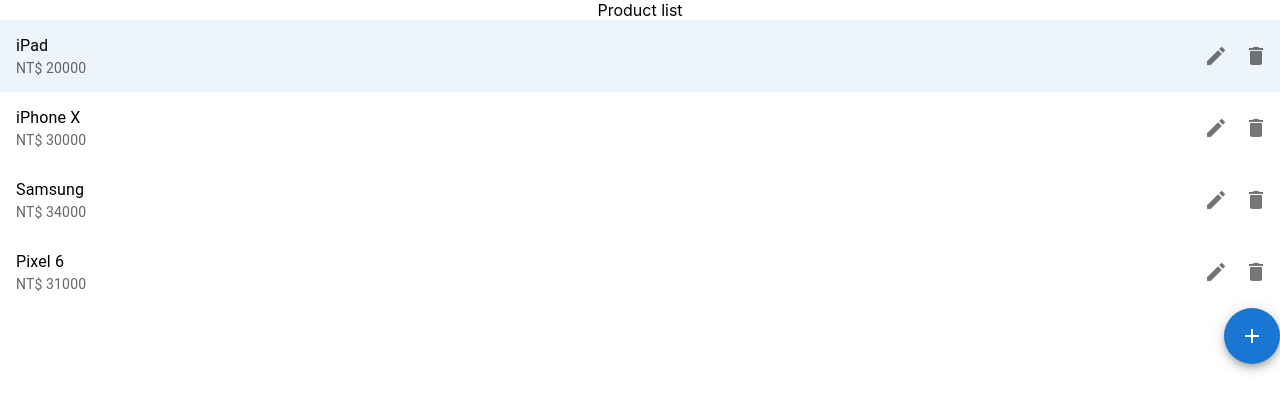
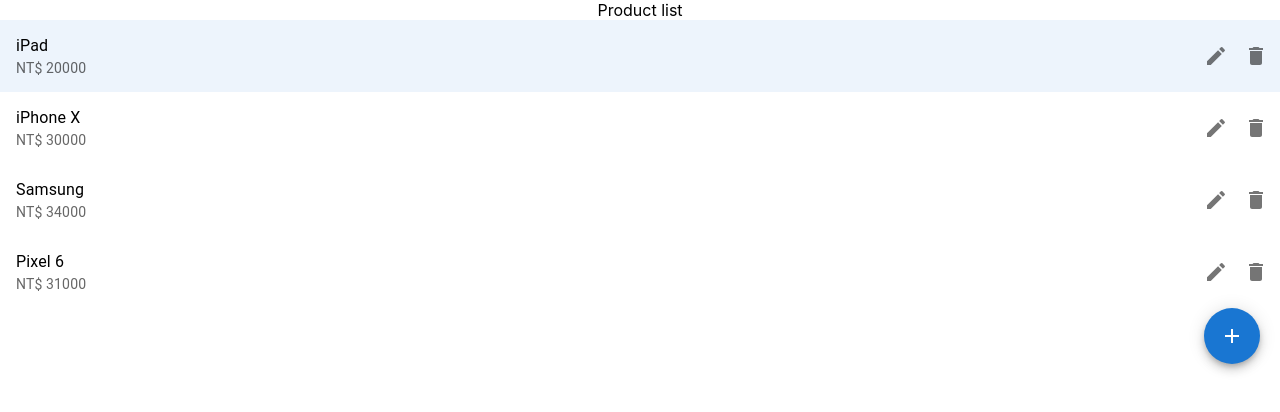
Before and after one commit to Tiffany0313/class, a React (Create React App) app: page / in a window 1280 px wide. Shown: the top 412 px of the page. Built offline with nearby package versions, Linux system fonts and the light colour scheme.

Commit message:
第四週

```diff
--- a/src/ProductList.js
+++ b/src/ProductList.js
@@ -127,7 +127,7 @@
                         </IconButton>
                     </ListItem>
                 ))}
-                <div style={{ display: "flex", justifyContent: "flex-end" }}>
+                <div style={{ display: "flex", justifyContent: "flex-end", marginRight: 20 }}>
                     {/* <Button variant="outlined" onClick={handleOpen}>
                         新增商品
                     </Button> */}
```
